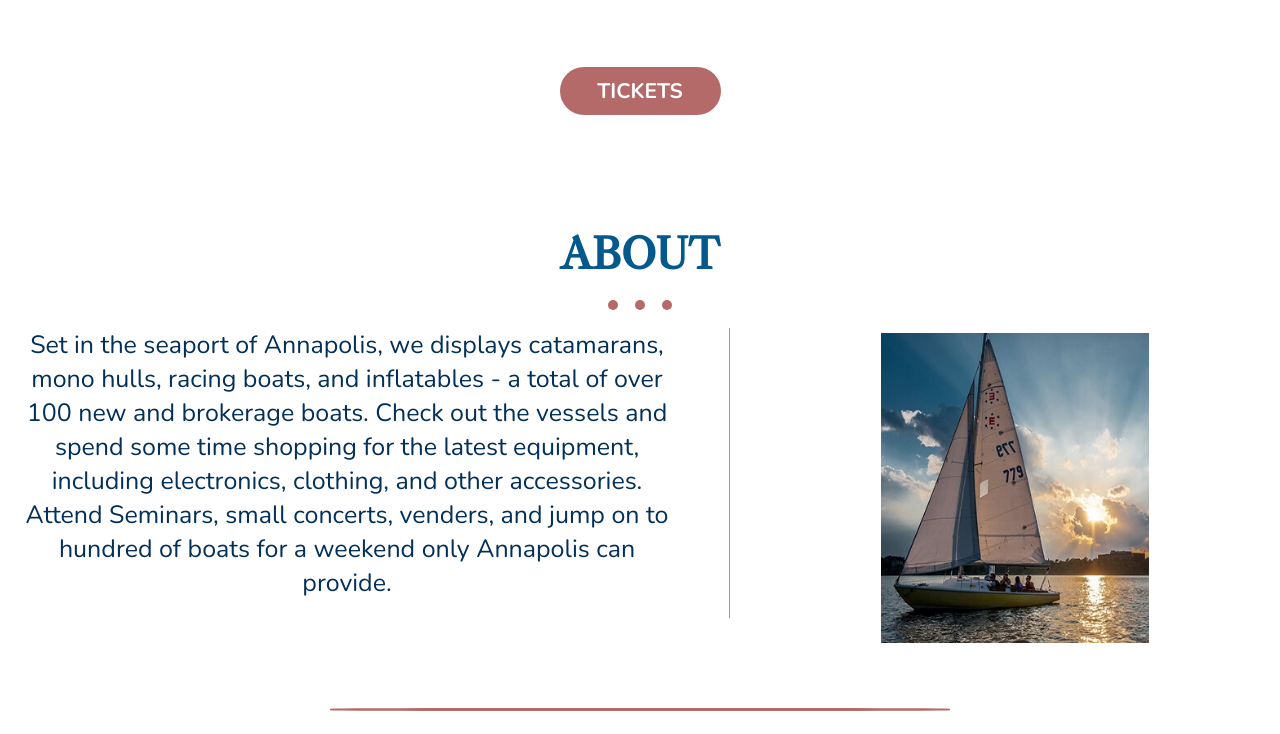
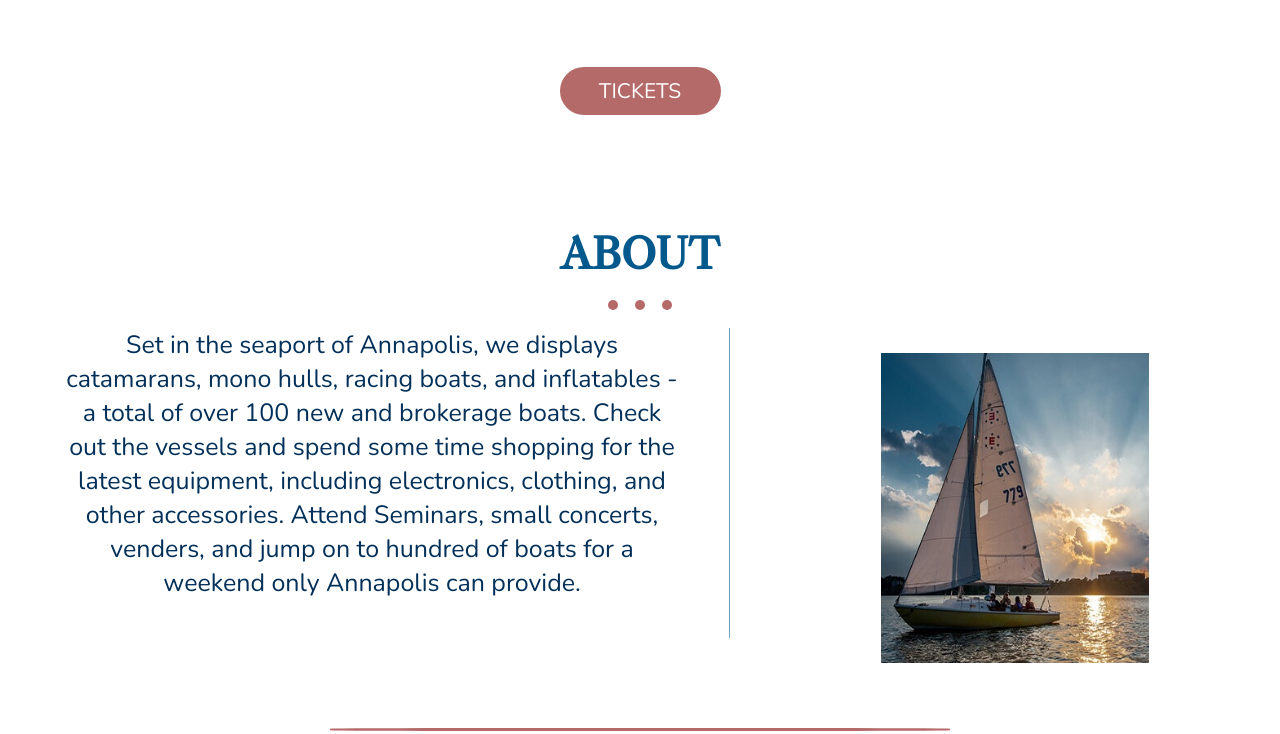
Before and after one commit to CatBatchelder/AnnapolisBoatShow, a plain HTML site: page deploy/index.html in a window 1280 px wide. Shown: the part 988-1722 px from the top of the page. Drawn offline with nearby package versions, Linux system fonts and the light colour scheme.

Commit message:
fixed grid

```diff
--- a/dev/scss/sections/_section-2.scss
+++ b/dev/scss/sections/_section-2.scss
@@ -112,7 +112,7 @@
             }
 
             a:hover, a:active{
-                color: blue;
+                color: $light-blue;
             }
 
             h2 {
@@ -122,6 +122,7 @@
                 padding: 10px 20px;
                 border-radius: 25px;
                 width: 121px;
+                font-weight: 400;
             }
 
         }
--- a/dev/scss/sections/_section-3.scss
+++ b/dev/scss/sections/_section-3.scss
@@ -76,7 +76,6 @@
                 grid-area: p;
                 margin-right: 35px;
                 font-size: rem-calc(22);
-
             line-height: rem-calc(30);
             }
 
@@ -84,8 +83,8 @@
                 border-right: solid 1px $pastel-blue;
                 padding-right: 50px;
                 font-size: rem-calc(25);
-
             line-height: rem-calc(34);
+            padding-left: 50px ;
             }
         }
 
@@ -105,6 +104,10 @@
                 width: 268px;
                 margin-top: 30px;
             }
+
+            @include lg{
+                margin-top: 50px;
+            }
         }
 
         #section-3-md {
--- a/dev/scss/sections/_section-5.scss
+++ b/dev/scss/sections/_section-5.scss
@@ -36,9 +36,8 @@
             padding-left: 50px;
             }
             @include lg{
-                border-right: solid 1px $pastel-blue;
                 padding-right: 50px;
-                margin-top: 80px;
+                margin-top: 50px;
                 font-size: rem-calc(27);
 
             line-height: rem-calc(37);
--- a/dev/scss/sections/_section-6.scss
+++ b/dev/scss/sections/_section-6.scss
@@ -37,6 +37,7 @@
             @include lg{
                 font-size: rem-calc(27);
             line-height: rem-calc(37);
+            margin-left: 30px;
             }
         }
 
@@ -52,6 +53,10 @@
                     //  height: 301px;
                     //  width: 461px;
                  }
+            }
+
+            @include lg{
+                margin-right: 30px;
             }
         }
 
@@ -172,6 +177,11 @@
                     grid-template-columns: 50% auto;
                     grid-template-areas: "fdrink fmusic";
                 }
+
+                @include lg{
+                    padding-left: 50px;
+                    padding-right: 50px;
+                }
             }
 
             #section-6-fdrink{
@@ -279,10 +289,13 @@
 
                 @include md{
                     font-size: rem-calc(16);
+                    padding-left: 75px;
+                    margin-bottom: 170px;
                 }
 
                 @include lg{
                     line-height: rem-calc(30);
+                    padding-left: 120px;
                 }
             }
 
@@ -297,6 +310,7 @@
                     grid-template-rows: 50% auto;
                     grid-template-areas: "g1" "g2";
                     align-items: center;
+                    gap: 0px;
                 }
             }
 
@@ -353,6 +367,11 @@
                     display: grid;
                     grid-template-columns: 50% auto;
                     grid-template-areas: "sdrink smusic";
+                }
+
+                @include lg{
+                    padding-left: 50px;
+                    padding-right: 50px;
                 }
             }
 
@@ -461,10 +480,13 @@
 
                 @include md{
                     font-size: rem-calc(16);
+                    padding-left: 75px;
+                    margin-bottom: 130px;
                 }
 
                 @include lg{
                     line-height: rem-calc(30);
+                    padding-left: 120px;
                 }
             }
 
@@ -480,6 +502,7 @@
                     grid-template-rows: 50% auto;
                     grid-template-areas: "g3" "g4";
                     align-items: center;
+                    gap: 0px;
                 }
             }
 
@@ -536,6 +559,11 @@
                     display: grid;
                     grid-template-columns: 50% auto;
                     grid-template-areas: "sudrink sumusic";
+                }
+
+                @include lg{
+                    padding-left: 50px;
+                    padding-right: 50px;
                 }
             }
 
@@ -644,10 +672,13 @@
 
                 @include md{
                     font-size: rem-calc(16);
+                    padding-left: 75px;
+                    margin-bottom: 170px;
                 }
 
                 @include lg{
                     line-height: rem-calc(30);
+                    padding-left: 120px;
                 }
             }
 
@@ -662,6 +693,7 @@
                     grid-template-rows: 50% auto;
                     grid-template-areas: "g5" "g6";
                     align-items: center;
+                    gap: 0px;
                 }
             }
 
```
Also changed, not shown: deploy/css/styles.css.
